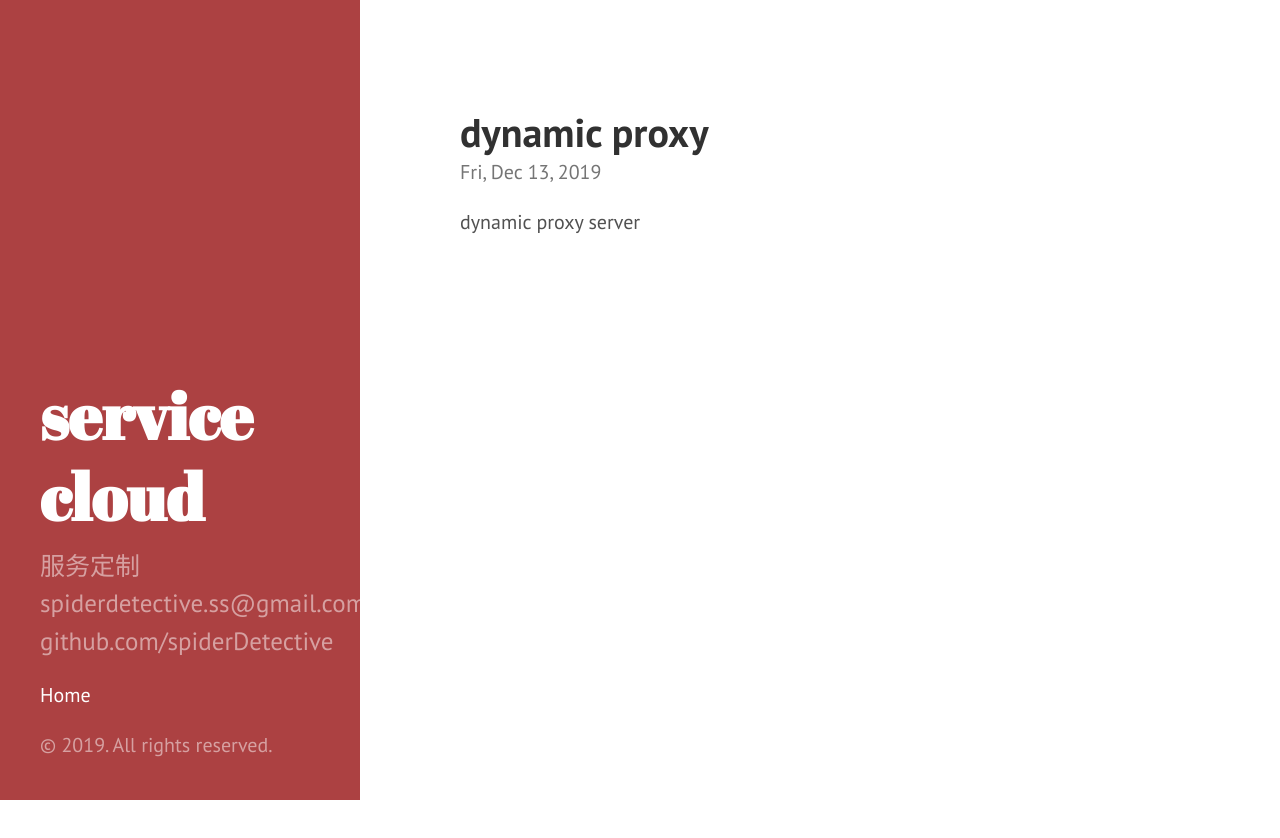
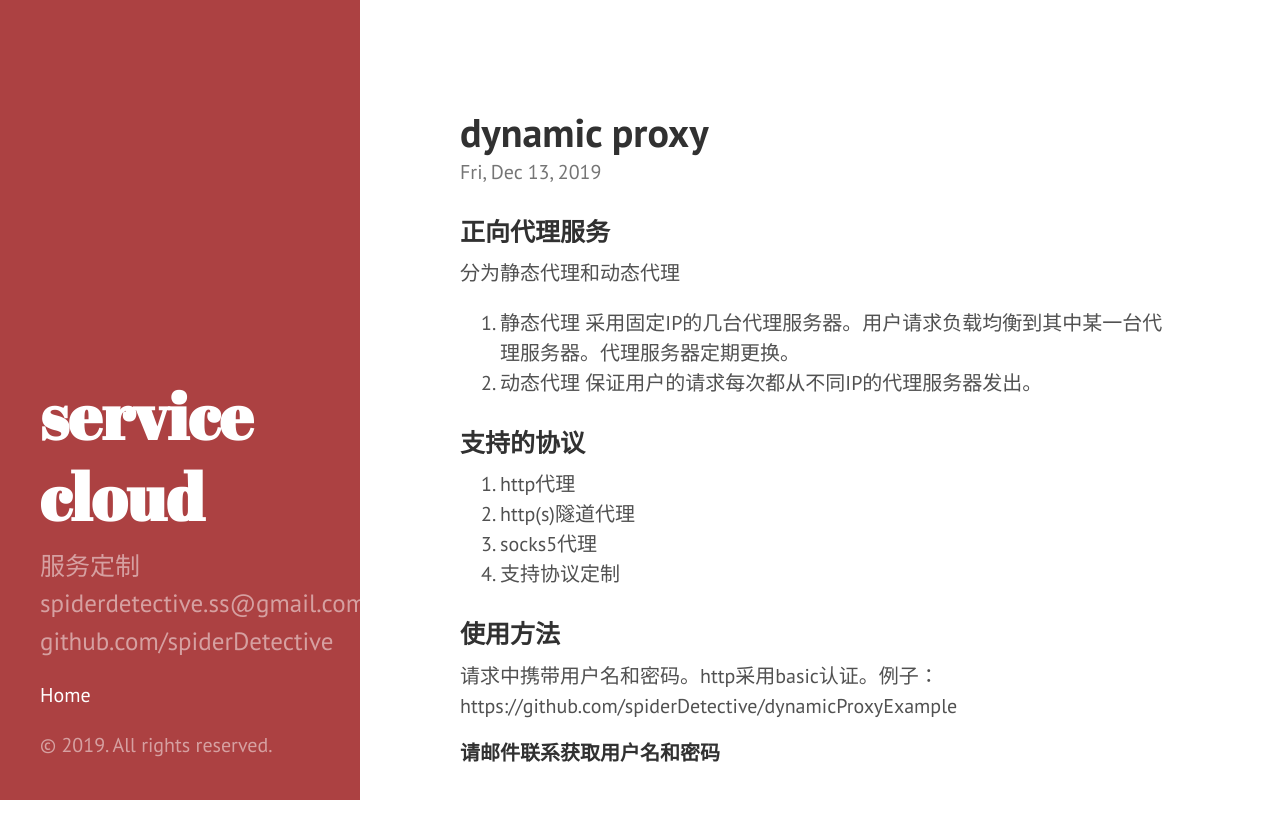
Before and after one commit to spiderDetective/spiderDetective.github.io, a plain HTML site: page proxy/index.html in a window 1280 px wide. Before the commit the page ends 800 px from the top, so only its background shows below. Drawn offline with Linux system fonts and the light colour scheme.

Commit message:
fix proxy

```diff
--- a/index.xml
+++ b/index.xml
@@ -17,7 +17,9 @@
       <pubDate>Fri, 13 Dec 2019 00:00:00 +0000</pubDate>
 
       <guid>https://spiderDetective.github.io/proxy/</guid>
-      <description>dynamic proxy server</description>
+      <description>正向代理服务 分为静态代理和动态代理
+ 静态代理 采用固定IP的几台代理服务器。用户请求负载均衡到其中某一台代理服务器。代理服务器定期更换。 动态代理 保证用户的请求每次都从不同IP的代理服务器发出。  支持的协议  http代理 http(s)隧道代理 socks5代理 支持协议定制  使用方法 请求中携带用户名和密码。http采用basic认证。例子：https://github.com/spiderDetective/dynamicProxyExample
+请邮件联系获取用户名和密码 </description>
     </item>
 
   </channel>
--- a/proxy/index.html
+++ b/proxy/index.html
@@ -52,7 +52,24 @@
     <div class="post">
   <h1>dynamic proxy</h1>
   <time datetime=2019-12-13T00:00:00Z class="post-date">Fri, Dec 13, 2019</time>
-  <p>dynamic proxy server</p>
+  <h3 id="heading">正向代理服务</h3>
+<p>分为静态代理和动态代理</p>
+<ol>
+<li>静态代理
+采用固定IP的几台代理服务器。用户请求负载均衡到其中某一台代理服务器。代理服务器定期更换。</li>
+<li>动态代理
+保证用户的请求每次都从不同IP的代理服务器发出。</li>
+</ol>
+<h3 id="heading-1">支持的协议</h3>
+<ol>
+<li>http代理</li>
+<li>http(s)隧道代理</li>
+<li>socks5代理</li>
+<li>支持协议定制</li>
+</ol>
+<h3 id="heading-2">使用方法</h3>
+<p>请求中携带用户名和密码。http采用basic认证。例子：https://github.com/spiderDetective/dynamicProxyExample</p>
+<h4 id="heading-3">请邮件联系获取用户名和密码</h4>
 
 </div>
 
--- a/tags/proxy/index.xml
+++ b/tags/proxy/index.xml
@@ -17,7 +17,9 @@
       <pubDate>Fri, 13 Dec 2019 00:00:00 +0000</pubDate>
 
       <guid>https://spiderDetective.github.io/proxy/</guid>
-      <description>dynamic proxy server</description>
+      <description>正向代理服务 分为静态代理和动态代理
+ 静态代理 采用固定IP的几台代理服务器。用户请求负载均衡到其中某一台代理服务器。代理服务器定期更换。 动态代理 保证用户的请求每次都从不同IP的代理服务器发出。  支持的协议  http代理 http(s)隧道代理 socks5代理 支持协议定制  使用方法 请求中携带用户名和密码。http采用basic认证。例子：https://github.com/spiderDetective/dynamicProxyExample
+请邮件联系获取用户名和密码 </description>
     </item>
 
   </channel>
```
Also changed, not shown: index.html (+3 -1 lines).
